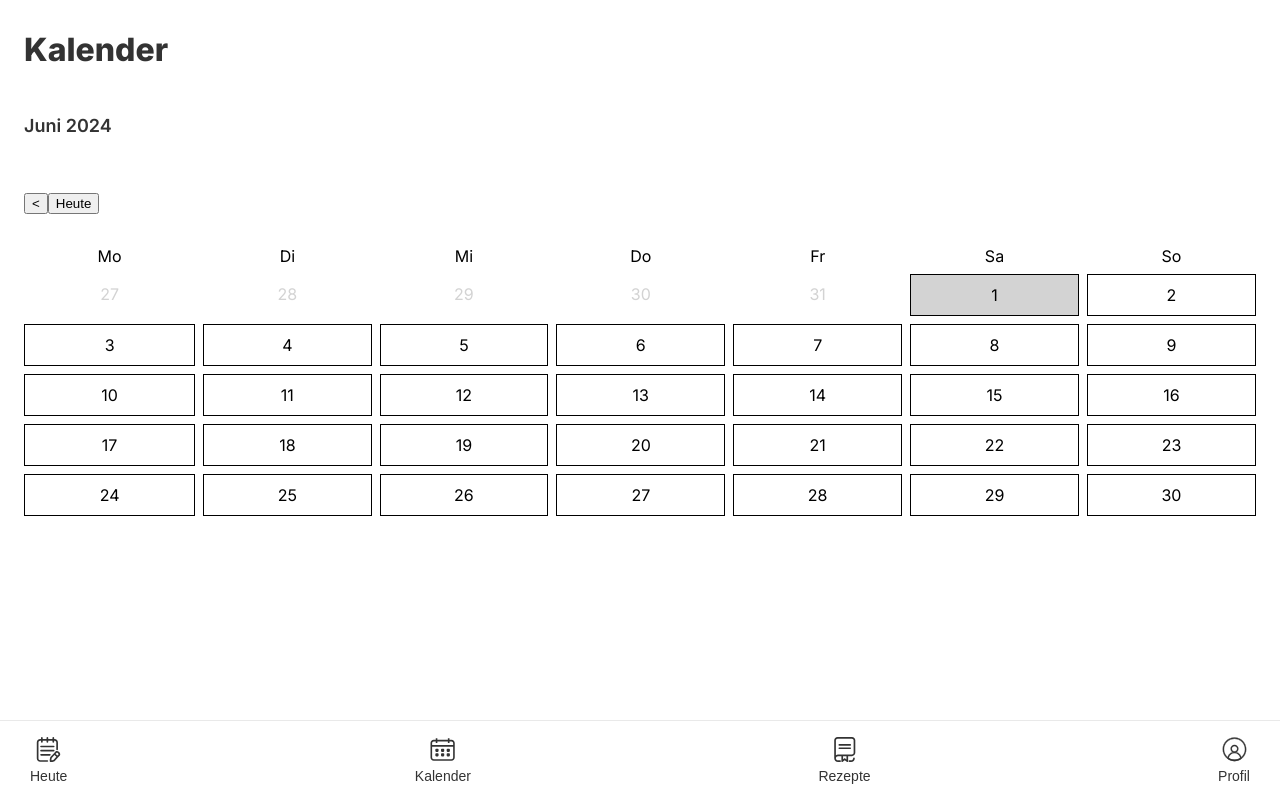
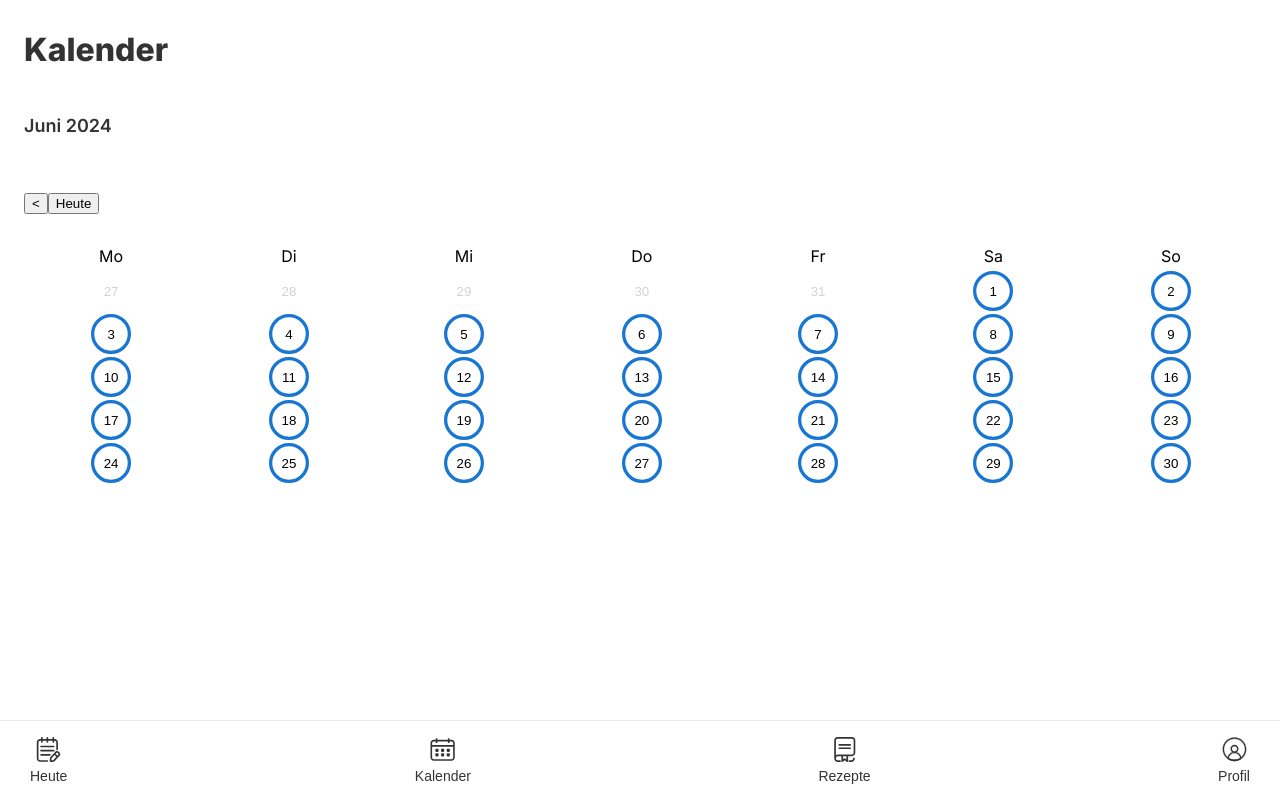
Before and after one commit to ingbeck/TrackMyMeal, a React (Vite) app in the folder frontend/: page /calendar in a window 1280 px wide. Built offline with nearby package versions, Linux system fonts and the light colour scheme; no server answers; the HTML template or start-up script is replaced by a standard one.

Commit message:
add percentage border

```diff
--- a/frontend/src/components/CalendarDayCard.tsx
+++ b/frontend/src/components/CalendarDayCard.tsx
@@ -1,5 +1,6 @@
 import {CalendarDay} from "../types/CalendarMonth.ts";
 import "./CalendarDayCard.css"
+import {CircularProgress} from "@mui/material";
 
 type CalendarDayCardProps = {
     calendarDay : CalendarDay,
@@ -8,8 +9,9 @@ type CalendarDayCardProps = {
 
 export default function CalendarDayCard(props: Readonly<CalendarDayCardProps>) {
     return (
-        <div className={props.isToday(props.calendarDay.day) ? "day_selected" : "day"}>
+        <button className={props.isToday(props.calendarDay.day) ? "day_selected" : "day"}>
             <span>{props.calendarDay.day}</span>
-        </div>
+            <CircularProgress variant={"determinate"} value={100} style={{position: "absolute"}}/>
+        </button>
     );
 }
--- a/frontend/src/components/CalendarView.css
+++ b/frontend/src/components/CalendarView.css
@@ -14,19 +14,30 @@
     place-content: center;
     padding: 10px 0 10px 0;
     color: lightgray;
+    border: none;
+    background: none;
 }
 
 .day {
     display: flex;
     place-content: center;
-    border: solid 1px #000;
     padding: 10px 0 10px 0;
+    background: none;
+    border: none;
 }
 
 .day_selected {
     display: flex;
     place-content: center;
-    border: solid 1px #000;
-    background-color: lightgray;
     padding: 10px 0 10px 0;
+    border: none;
+    background: none;
 }
+
+.day span,
+.day_selected span {
+    border: none;
+    background: none;
+    align-self: center;
+    justify-self: center;
+}
--- a/frontend/src/components/CalendarView.tsx
+++ b/frontend/src/components/CalendarView.tsx
@@ -48,7 +48,7 @@ export default function CalendarView(props: Readonly<CalendarViewProps>) {
         const calendarDaysOfNextMonth = getDaysInMonth(month.year, month.month+1)
         for (let i = 0; i < dayToFill; i++) {
             nextDay = calendarDaysOfNextMonth - (calendarDaysOfNextMonth - i);
-            spans.push(<span key={i} className={"calendar_inactive-day"}>{nextDay+1}</span>);
+            spans.push(<button key={i} className={"calendar_inactive-day"}>{nextDay+1}</button>);
         }
         return spans;
     }
@@ -61,7 +61,7 @@ export default function CalendarView(props: Readonly<CalendarViewProps>) {
         const calendarDaysOfPreviousMonth = getDaysInMonth(month.year, month.month-1)
         for (let i = 0; i < weekday; i++) {
             previousDay = calendarDaysOfPreviousMonth - dayToFill;
-            spans.push(<span key={i} className={"calendar_inactive-day"}>{previousDay}</span>);
+            spans.push(<button key={i} className={"calendar_inactive-day"}>{previousDay}</button>);
             dayToFill--;
         }
         return spans;
--- a/frontend/src/pages/CalendarScreen.tsx
+++ b/frontend/src/pages/CalendarScreen.tsx
@@ -42,15 +42,13 @@ export default function CalendarScreen(props: Readonly<CalendarScreenProps>) {
         let year = date.getFullYear();
         let month = date.getMonth();
 
-        // If it's December, add 1 to the year and set the month to January
         if (month === 11) {
             year++;
-            month = 0; // January is 0 since months are zero-indexed
+            month = 0;
         } else {
-            month++; // Otherwise, just add 1 to the month
+            month++;
         }
 
-        // Create a new Date object for the next month
         setDate(new Date(year, month));
     }
 
```
Also changed, not shown: 1 other file (tests, documents, lock files or other folders).
